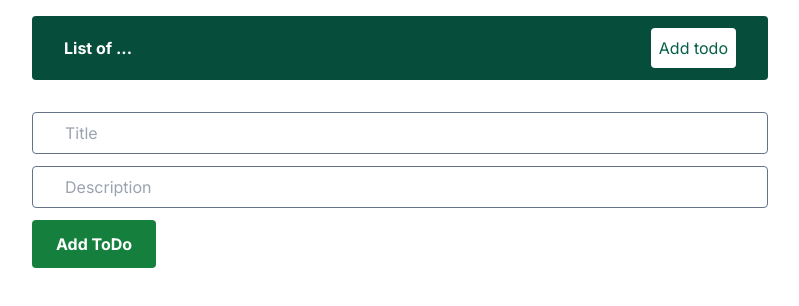
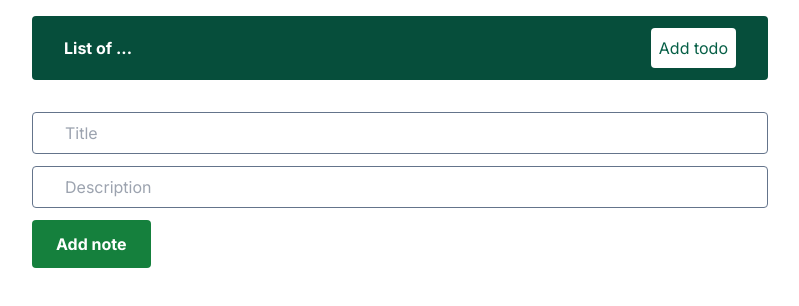
Before and after one commit to PolztiukVolodymyr/Todo_NEXT_MongoDB, a Next.js app: page /addTodo in a window 1280 px wide. Shown: the top 306 px of the page, without its empty margins (240-1039 px from the left). Built offline with nearby package versions, Linux system fonts and the light colour scheme; no server answers.

Commit message:
change button title

```diff
--- a/app/addTodo/page.jsx
+++ b/app/addTodo/page.jsx
@@ -40,7 +40,7 @@ const AddTodo = () => {
                 className='bg-green-700 font-bold text-white py-3 px-6 w-fit
                 rounded hover:bg-green-800 ease-in duration-300'
             >
-                Add ToDo
+                Add note
             </button>
         </form>
     );
```
